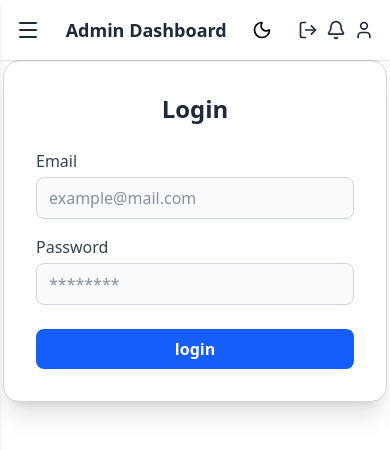
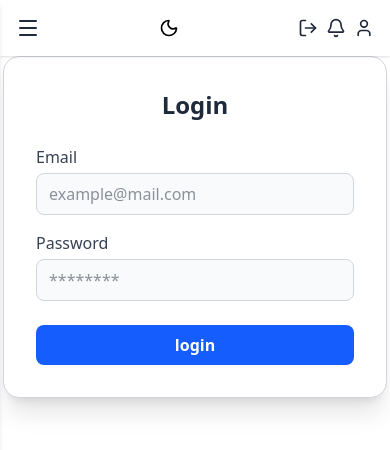
Before and after one commit to Ali4-08/admin-dashboard, a React (Vite) app: page /login in a window 390 px wide. Shown: the top 450 px of the page. Built offline with nearby package versions, Linux system fonts and the light colour scheme.

Commit message:
navbar title

```diff
--- a/src/components/Navbar.jsx
+++ b/src/components/Navbar.jsx
@@ -23,7 +23,7 @@ export default function Navbar({onMenuClick}){
                 <Menu className="w-6 h-6 text-gray-800 dark:text-gray-100"/>
             </button>
 
-            <h1 className="text-lg sm:text-xl font-bold text-gray-800 dark:text-gray-100">Admin Dashboard</h1>
+            <h1 className="hidden sm:block  text-lg sm:text-xl font-bold text-gray-800 dark:text-gray-100">Admin Dashboard</h1>
 
             <button
             className="cursor-pointer rounded dark:hover:bg-gray-700 transition"
```
